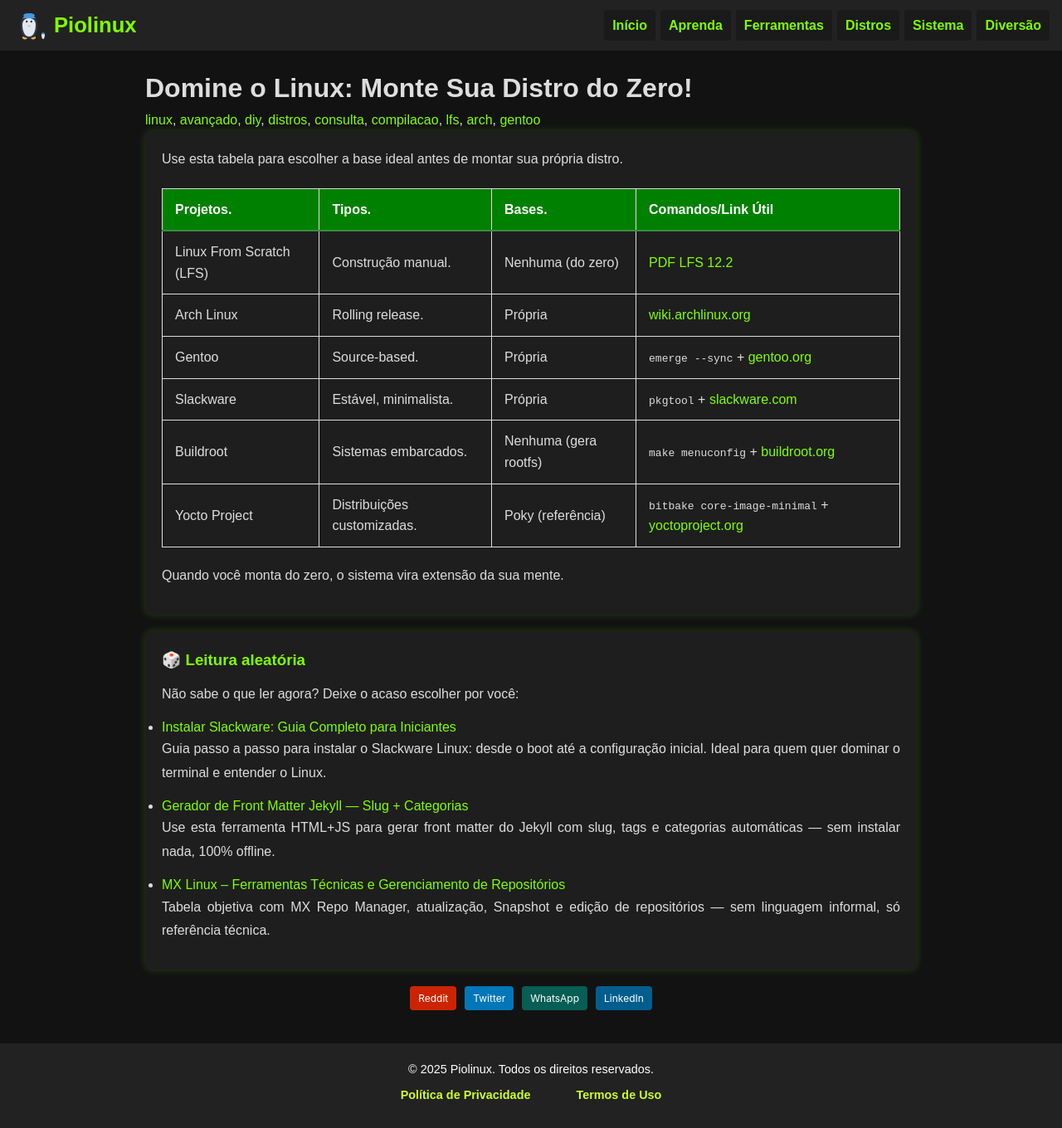
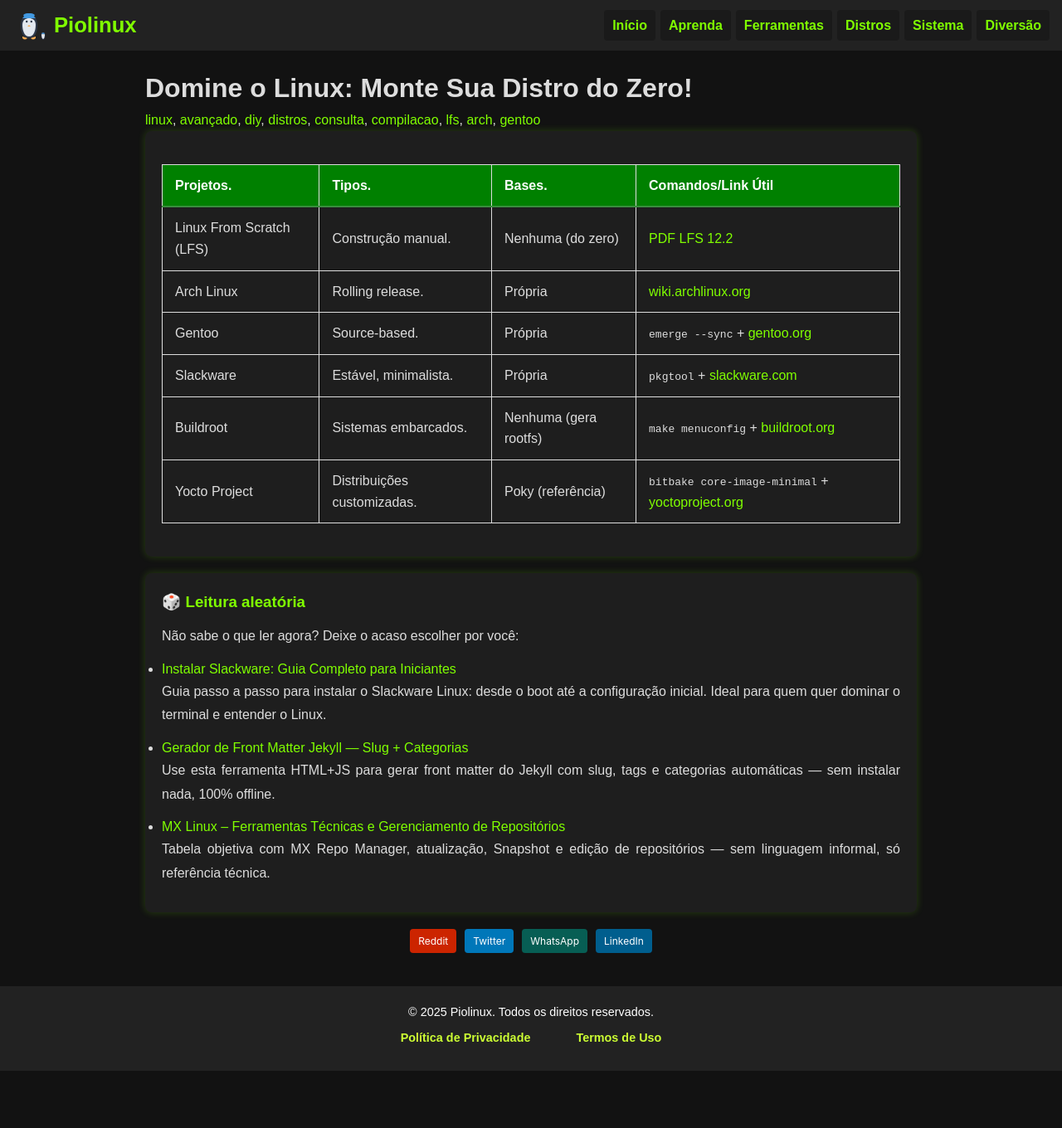
Before and after one commit to Piolinux/piolinux-site, a Jekyll site: the page built from _pages/_distros/distros-avancado.md, in a window 1280 px wide. Shown: the whole page at 83% size. Built offline with Jekyll 4.4.1, drawn with Linux system fonts in a browser that asks for light colours; after the commit the page ends 1291 px from its top, so only the background shows below that.

Commit message:
Update distros-avancado.md

```diff
--- a/_pages/_distros/distros-avancado.md
+++ b/_pages/_distros/distros-avancado.md
@@ -24,10 +24,7 @@ permalink: /distros/avancado/
 <section>
 
 
-<div>
 
-  <p>Use esta tabela para escolher a base ideal antes de montar sua própria distro.</p>
-</div>
 
 
 
@@ -81,9 +78,6 @@ permalink: /distros/avancado/
 </table>
 
 
-<p>
-  Quando você monta do zero, o sistema vira extensão da sua mente.
-</p>
 
 </section>
 
```
